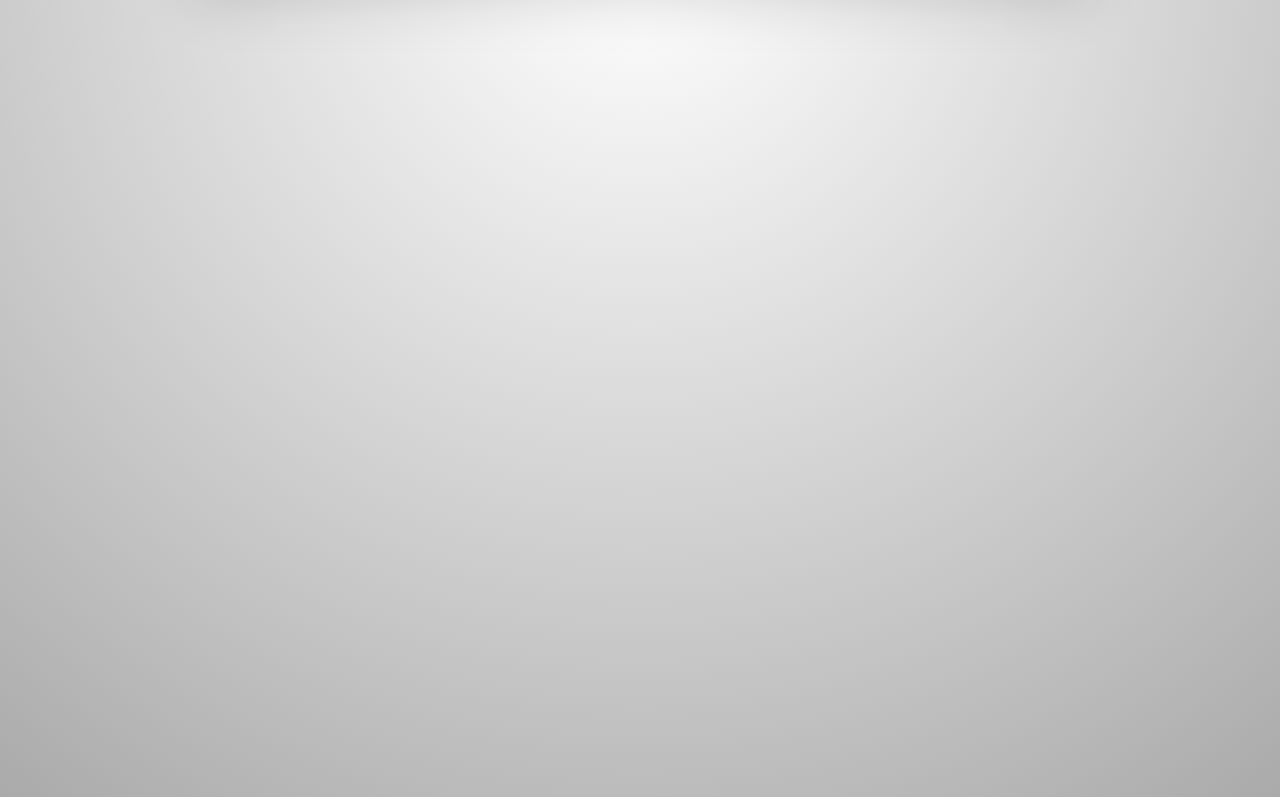
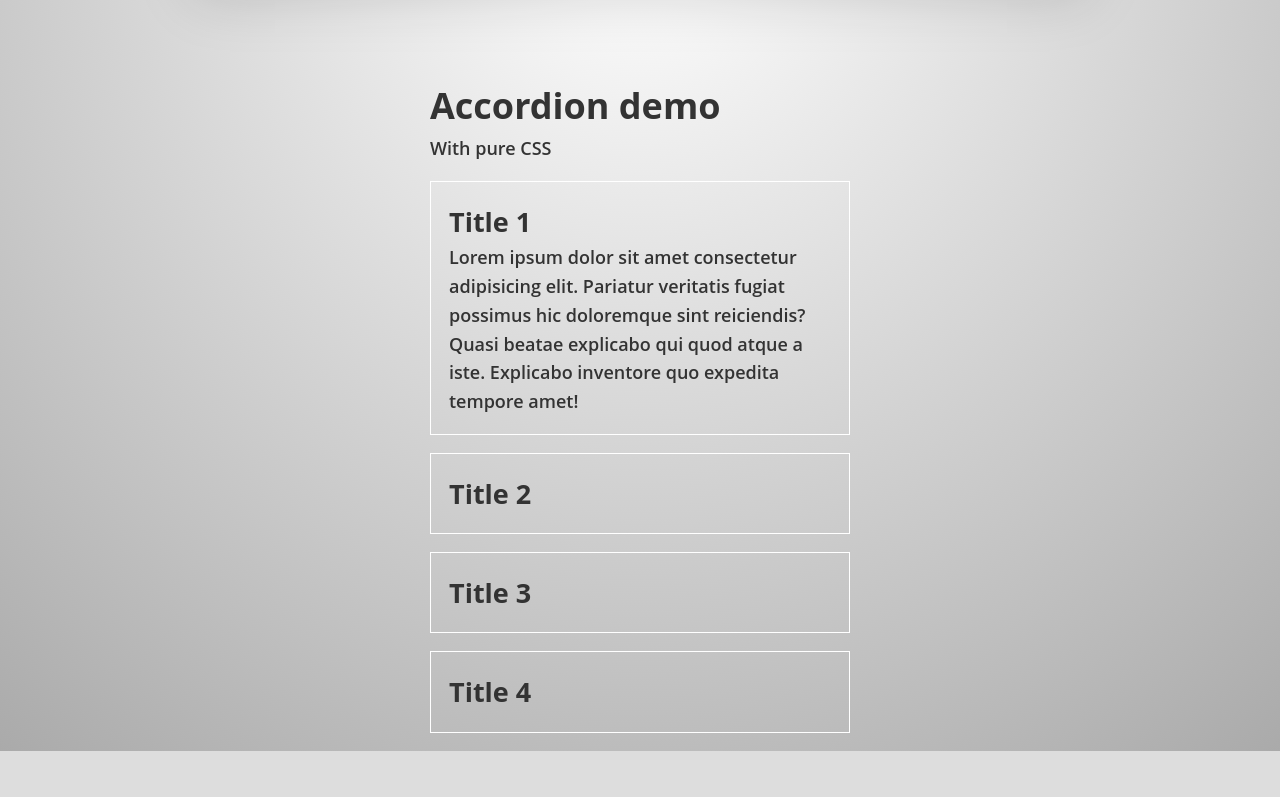
Before and after one commit to someshj5/fun-with-transforms-and-transform-origin, a website: page index.html in a window 1280 px wide. Shown: the part 897-1694 px from the top of the page. After the commit the page ends 1648 px from the top, so only its background shows below. Drawn offline with Linux system fonts and the light colour scheme; a web font is replaced by a local one.

Commit message:
accordion with css

```diff
--- a/css/start-here.css
+++ b/css/start-here.css
@@ -426,3 +426,33 @@ body {
   visibility: visible;
   transition: visibility 0s 1s;
 }
+
+
+
+.accordion {
+  max-width: 420px;
+  text-align: left;
+}
+
+article {
+  border: 1px solid #fff;
+  padding: 1em;
+  margin: 1em auto;
+}
+
+input[type=radio] {
+  -webkit-appearance: none;
+     -moz-appearance: none;
+          appearance: none;
+  position: fixed;
+  top: -100vh;
+  left: -100vh;
+}
+input[type=radio] ~ div {
+  max-height: 0;
+  overflow: hidden;
+  transition: max-height 0.5s;
+}
+input[type=radio]:checked ~ div {
+  max-height: 200px;
+}
--- a/index.html
+++ b/index.html
@@ -29,7 +29,7 @@
         <p class="card__body">Lorem ipsum dolor sit amet.</p>
       </div>
     </div>
-	<div style="margin-bottom: 100vh;" class="content content--buttons">
+	<div style="margin-bottom: 10vh;" class="content content--buttons">
 		<input type="checkbox" id="moreInfo">
 		<div class="mi-outer">
 		  <div class="mi">
@@ -49,6 +49,55 @@
 		  </div>
 		</div>
 	</div>
+  <div class="">
+    <h1>Accordion demo</h1>
+With pure CSS
+
+<div class="accordion">
+
+  <article>
+    <input id="article1" type="radio" name="articles" checked>
+    <label for="article1">
+      <h2>Title 1</h2>
+    </label>
+    <div>
+      Lorem ipsum dolor sit amet consectetur adipisicing elit. Pariatur veritatis fugiat possimus hic doloremque sint reiciendis? Quasi beatae explicabo qui quod atque a iste. Explicabo inventore quo expedita tempore amet!
+    </div>
+  </article>
+
+  <article>
+    <input id="article2" type="radio" name="articles">
+    <label for="article2">
+      <h2>Title 2</h2>
+    </label>
+    <div>
+      Lorem ipsum dolor sit amet consectetur adipisicing elit. Pariatur veritatis fugiat possimus hic doloremque sint reiciendis? Quasi beatae explicabo qui quod atque a iste. Explicabo inventore quo expedita tempore amet!
+    </div>
+  </article>
+
+  <article>
+    <input id="article3" type="radio" name="articles">
+    <label for="article3">
+      <h2>Title 3</h2>
+    </label>
+    <div>
+      Lorem ipsum dolor sit amet consectetur adipisicing elit. Pariatur veritatis fugiat possimus hic doloremque sint reiciendis? Quasi beatae explicabo qui quod atque a iste. Explicabo inventore quo expedita tempore amet!
+    </div>
+  </article>
+
+  <article>
+    <input id="article4" type="radio" name="articles">
+    <label for="article4">
+      <h2>Title 4</h2>
+    </label>
+    <div>
+      Lorem ipsum dolor sit amet consectetur adipisicing elit. Pariatur veritatis fugiat possimus hic doloremque sint reiciendis? Quasi beatae explicabo qui quod atque a iste. Explicabo inventore quo expedita tempore amet!
+    </div>
+  </article>
+
+</div>
+
+  </div>
 
 
   </body>
```
